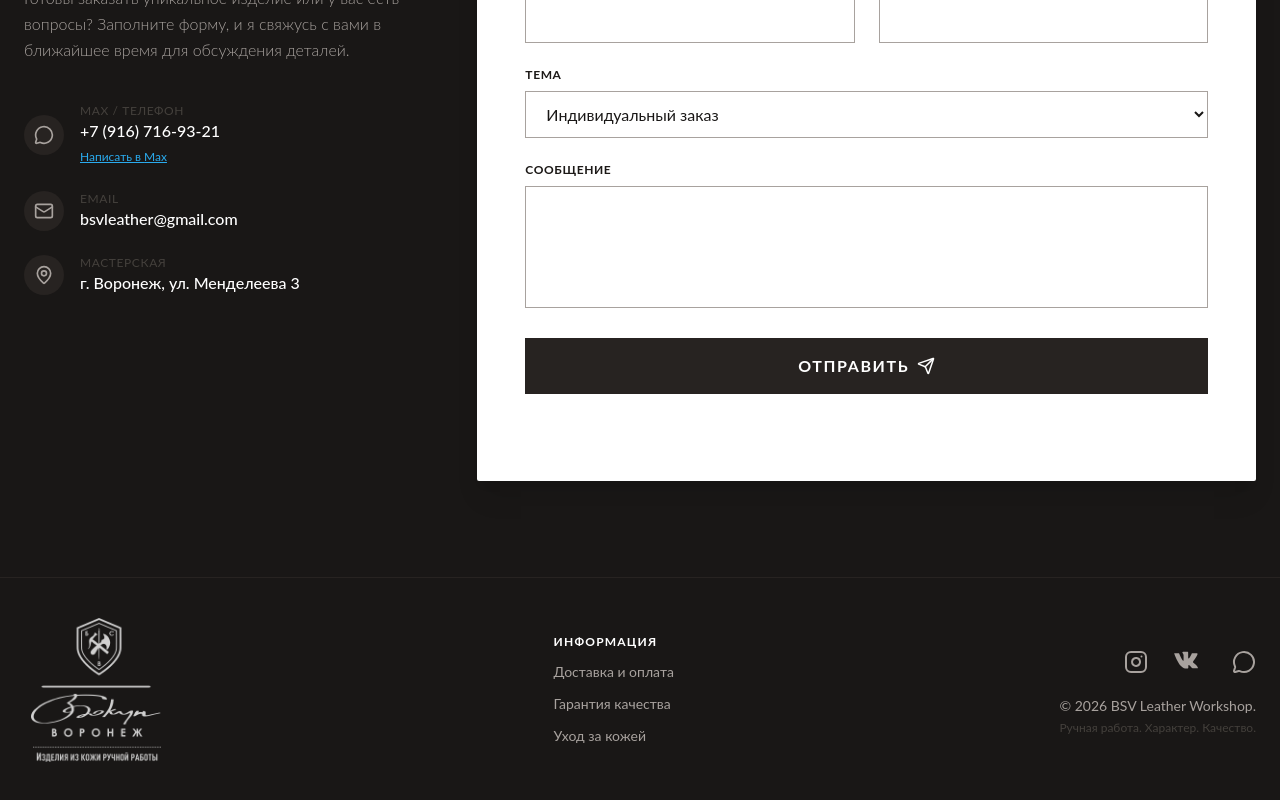
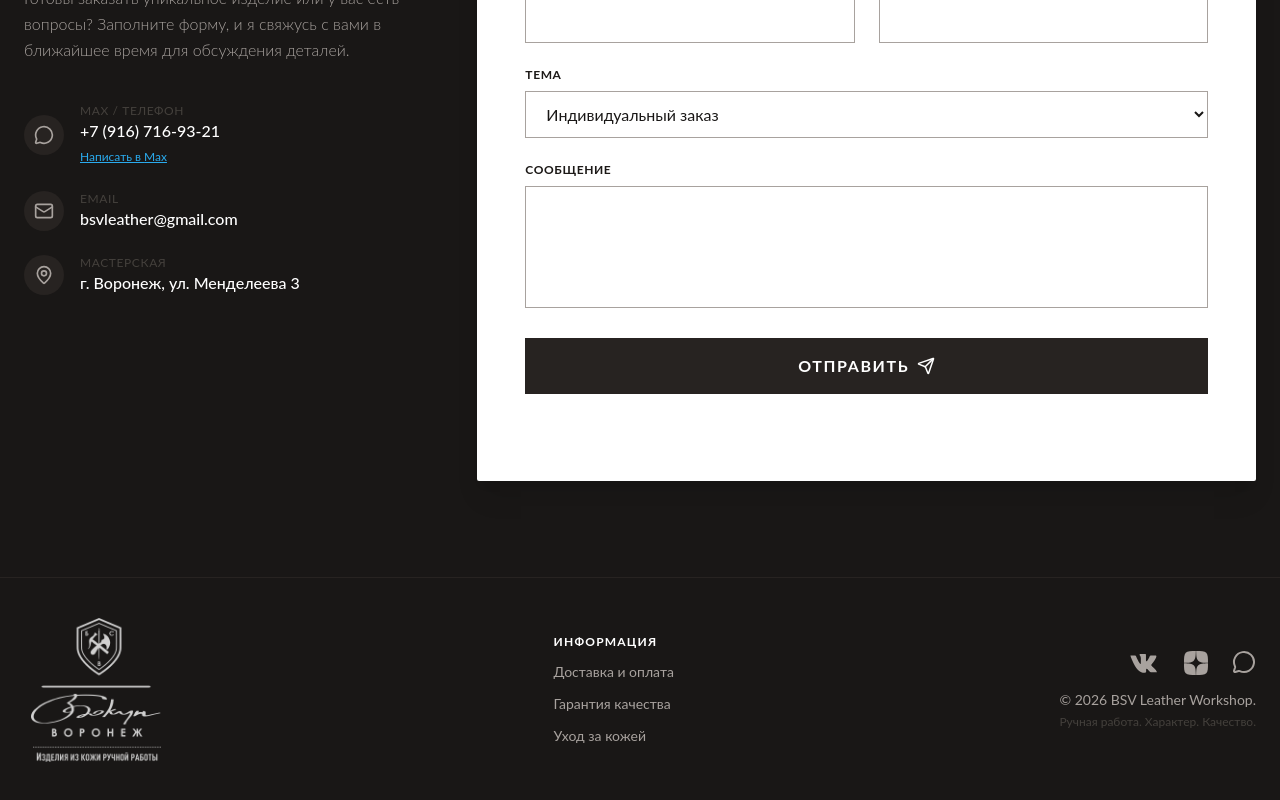
Before and after one commit to Slashtore/bsvleather, a React (Vite) app: page / in a window 1280 px wide. Shown: the part 8138-8938 px from the top of the page. Built offline with nearby package versions, Linux system fonts and the light colour scheme.

Commit message:
fix: scale VK icon 1.67x + center align

```diff
--- a/components/Footer.tsx
+++ b/components/Footer.tsx
@@ -1,5 +1,5 @@
 import React, { useState } from 'react';
-import { Instagram, MessageCircle } from 'lucide-react';
+import { MessageCircle } from 'lucide-react';
 import { Logo } from './Logo';
 import { InfoModal } from './InfoModal';
 import { DELIVERY_INFO, WARRANTY_INFO, CARE_INFO, CONTACT_CONFIG } from '../constants';
@@ -13,8 +13,23 @@ const VkIcon = ({ size = 24, className = "" }: { size?: number, className?: stri
     viewBox="0 0 24 24"
     fill="currentColor"
     className={className}
+    style={{ transform: 'scale(1.67) translateY(2px)', transformOrigin: 'center center' }}
   >
-    <path d="M15.684 13.673c.758.736 1.34 1.373 1.585 2.112.062.186.068.225.04.282-.046.095-.19.143-.45.143h-2.583c-.768 0-1.077-.282-1.742-.992-.497-.53-1.025-1.144-1.393-1.144-.19 0-.265.082-.265.485v1.272c0 .326-.104.532-.88.558-2.61.087-4.706-1.76-6.425-5.26C2.398 8.875 1.48 6.353 1.48 6.273c0-.075.093-.146.23-.146h2.585c.237 0 .428.09.544.37.587 1.417 1.573 3.336 1.972 3.996.347.574.52.696.71.696.108 0 .193-.058.193-.57V7.575c-.046-1.353-.807-1.465-.807-1.954 0-.23.197-.478.508-.478h2.836c.4 0 .53.197.53.642v3.313c0 .358.163.486.265.486.2 0 .363-.102.735-.61.76-1.04 1.305-2.553 1.305-2.553.067-.14.242-.266.58-.266h2.584c.738 0 .864.24.705.808-.344 1.222-1.895 3.328-2.56 4.14-.545.663-.612.873.12 1.57z" />
+    <path d="M15.684 13.673c.758.736 1.34 1.373 1.585 2.112.062.186.068.225.04.282-.046.095-.19.143-.45.143h-2.583c-.768 0-1.077-.282-1.742-.992-.497-.53-1.025-1.144-1.393-1.144-.19 0-.265.082-.265.485v1.272c0 .326-.104.532-.88.558-2.61.087-4.706-1.76-6.425-5.26C2.398 8.875 1.48 6.353 1.48 6.273c0-.075.093-.146.23-.146h2.585c.237 0 .428.09.544.37.587 1.417 1.573 3.336 1.972 3.996.347.574.52.696.71.696.108 0 .193-.058.193-.57V7.575c-.046-1.353-.807-1.465-.807-1.954 0-.23.197-.478.508-.478h2.836c.4 0 .53.197.53.642v3.313c0 .358.163.486.265.486.2 0 .363-.102.735-.61.76-1.04 1.305-2.553 1.305-2.553.067-.14.242-.266.58-.266h2.584c.738 0 .864.24.705.808-.344 1.222-1.895 3.328-2.56 4.14-.545.663-.612.873.12 1.57z"/>
+  </svg>
+);
+
+// Custom Dzen Icon component
+const DzenIcon = ({ size = 24, className = "" }: { size?: number, className?: string }) => (
+  <svg
+    xmlns="http://www.w3.org/2000/svg"
+    width={size}
+    height={size}
+    viewBox="0 0 28 28"
+    fill="currentColor"
+    className={className}
+  >
+    <path d="M16.7 16.7c-2.2 2.27-2.36 5.1-2.55 11.3 5.78 0 9.77-.02 11.83-2.02 2-2.06 2.02-6.24 2.02-11.83-6.2.2-9.03.35-11.3 2.55M0 14.15c0 5.59.02 9.77 2.02 11.83 2.06 2 6.05 2.02 11.83 2.02-.2-6.2-.35-9.03-2.55-11.3-2.27-2.2-5.1-2.36-11.3-2.55M13.85 0C8.08 0 4.08.02 2.02 2.02.02 4.08 0 8.26 0 13.85c6.2-.2 9.03-.35 11.3-2.55 2.2-2.27 2.36-5.1 2.55-11.3m2.85 11.3C14.5 9.03 14.34 6.2 14.15 0c5.78 0 9.77.02 11.83 2.02 2 2.06 2.02 6.24 2.02 11.83-6.2-.2-9.03-.35-11.3-2.55" />
   </svg>
 );
 
@@ -68,11 +83,9 @@ export const Footer: React.FC = () => {
             {/* Socials & Copyright */}
             <div className="flex flex-col items-center md:items-end gap-4">
                 <div className="flex gap-6 items-center">
-                    <a href="https://instagram.com" target="_blank" rel="noreferrer" className="hover:text-white transition-colors"><Instagram size={24} /></a>
-                    <a href="https://vk.com" target="_blank" rel="noreferrer" className="hover:text-white transition-colors" title="ВКонтакте"><VkIcon size={36} /></a>
-                    <a href={CONTACT_CONFIG.MESSENGER_URL} target="_blank" rel="noreferrer" className="hover:text-[#2AABEE] transition-colors" title={CONTACT_CONFIG.MESSENGER_LABEL}>
-                        <MessageCircle size={24} />
-                    </a>
+                    <a href="https://vk.com/club238936761" target="_blank" rel="noreferrer" className="hover:text-white transition-colors" title="ВКонтакте"><VkIcon size={24} className="translate-y-[1.5px]" /></a>
+                    <a href="https://dzen.ru/id/680b7e950637d556531bf3d6" target="_blank" rel="noreferrer" className="hover:text-white transition-colors" title="Дзен"><DzenIcon size={24} className="translate-y-[1px]" /></a>
+                    <a href={CONTACT_CONFIG.MESSENGER_URL} target="_blank" rel="noreferrer" className="hover:text-[#2AABEE] transition-colors" title={CONTACT_CONFIG.MESSENGER_LABEL}><MessageCircle size={24} /></a>
                 </div>
                 <div className="text-sm text-center md:text-right">
                     <p>&copy; {new Date().getFullYear()} BSV Leather Workshop.</p>
```
